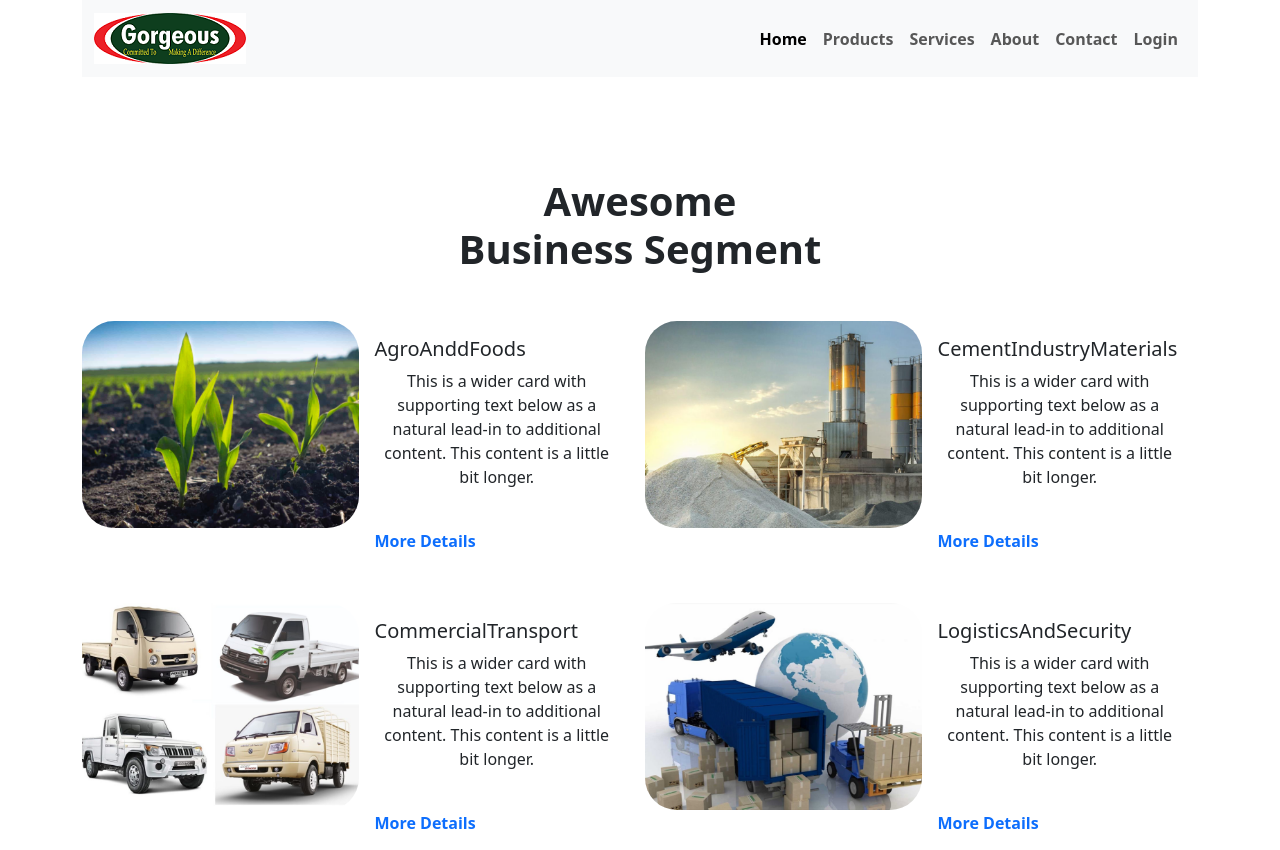
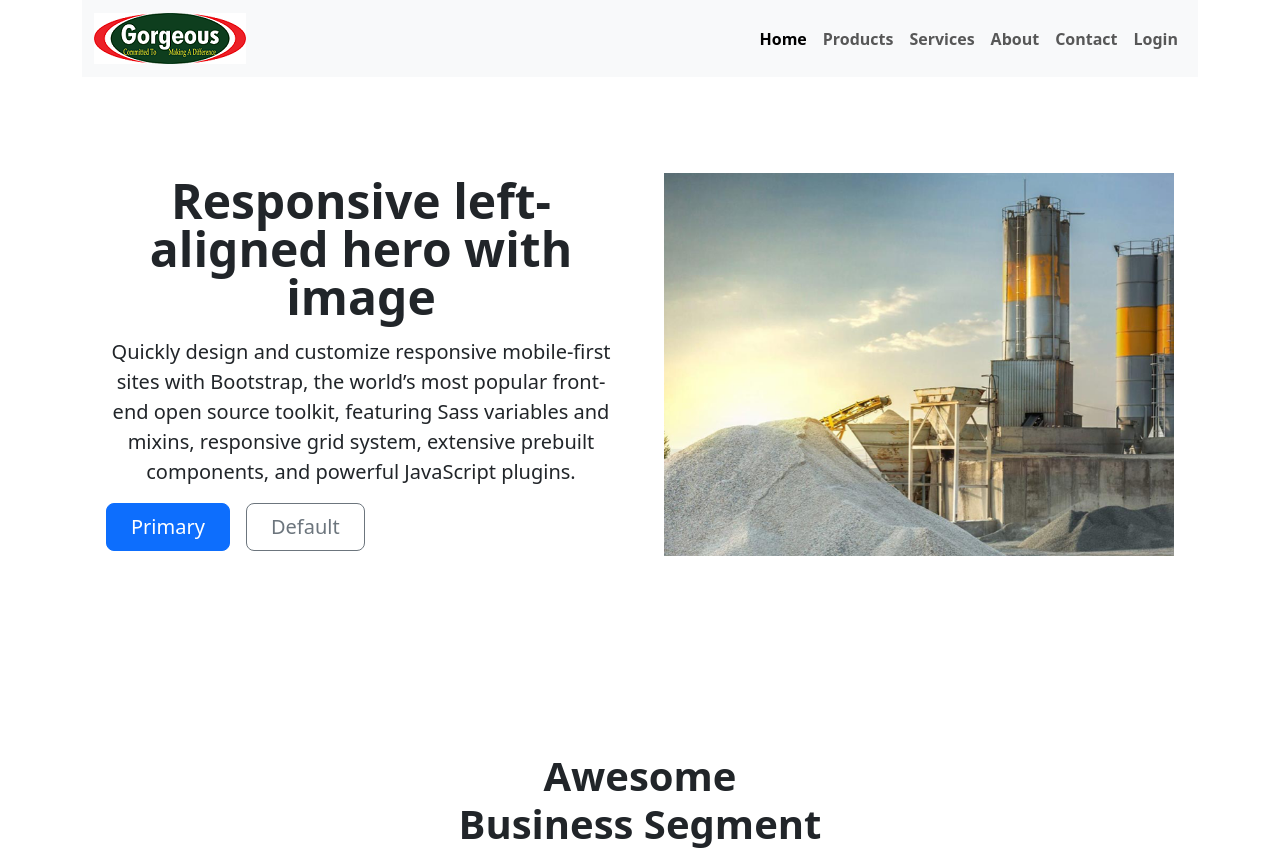
Before and after one commit to tuhinshuvra/gorgeousBangladeshLimited, a React (Create React App) app: page / in a window 1280 px wide. Shown: the top 850 px of the page. Built offline with nearby package versions, Linux system fonts and the light colour scheme.

Commit message:
added experience  section

```diff
--- /dev/null
+++ b/src/Pages/Experience/Experience.js
@@ -0,0 +1,26 @@
+import React from 'react';
+import ExperiencePhto from '../../assets/images/categories/Cement_Industry_Materials.png';
+
+const Experience = () => {
+    return (
+        <div>
+            <div class="col-lg-12 px-4 py-5">
+                <div class="row flex-lg-row-reverse align-items-center g-5 py-5">
+                    <div class="col-10 col-sm-8 col-lg-6">
+                        <img src={ExperiencePhto} class="d-block mx-lg-auto img-fluid" alt="Bootstrap Themes" width="700" height="500" loading="lazy" />
+                    </div>
+                    <div class="col-lg-6">
+                        <h1 class="display-5 fw-bold lh-1 mb-3">Responsive left-aligned hero with image</h1>
+                        <p class="lead">Quickly design and customize responsive mobile-first sites with Bootstrap, the world’s most popular front-end open source toolkit, featuring Sass variables and mixins, responsive grid system, extensive prebuilt components, and powerful JavaScript plugins.</p>
+                        <div class="d-grid gap-2 d-md-flex justify-content-md-start">
+                            <button type="button" class="btn btn-primary btn-lg px-4 me-md-2">Primary</button>
+                            <button type="button" class="btn btn-outline-secondary btn-lg px-4">Default</button>
+                        </div>
+                    </div>
+                </div>
+            </div>
+        </div>
+    );
+};
+
+export default Experience;
--- a/src/Pages/Home/Home.js
+++ b/src/Pages/Home/Home.js
@@ -1,10 +1,12 @@
 import React from 'react';
 import Products from '../Products/Products';
 import BusinessSegment from '../BusinessSegment/BusinessSegment';
+import Experience from '../Experience/Experience';
 
 const Home = () => {
     return (
         <div>
+            <Experience></Experience>
             <BusinessSegment></BusinessSegment>
             <Products></Products>
 
```
